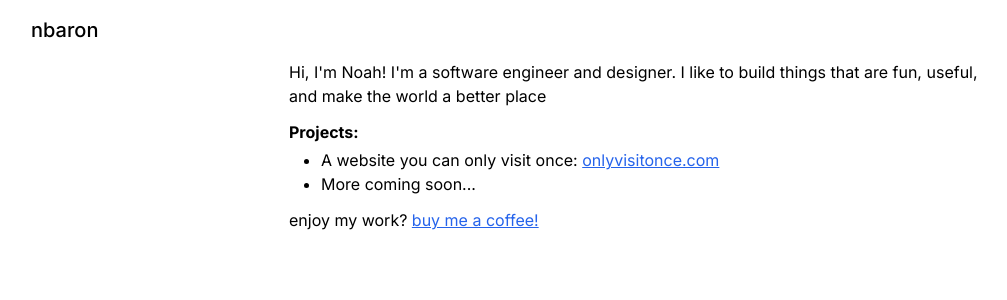
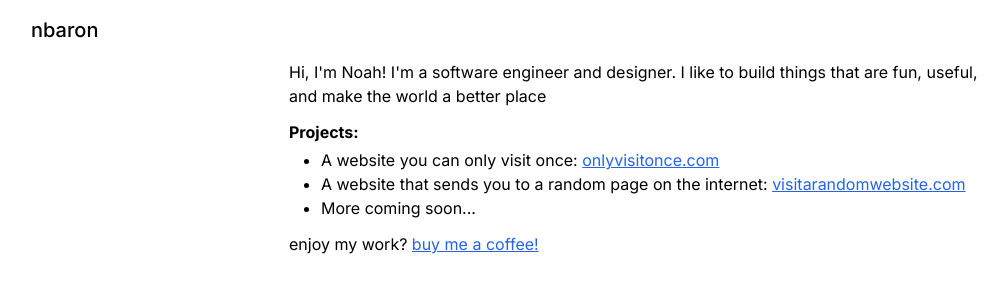
Before and after one commit to noahbaron91/nbaron, a Next.js app: page / in a window 1280 px wide. Shown: the top 300 px of the page, without its empty margins (1-1008 px from the left). Built offline with nearby package versions, Linux system fonts and the light colour scheme.

Commit message:
feat: visitarandomwebsite

```diff
--- a/src/app/page.tsx
+++ b/src/app/page.tsx
@@ -30,6 +30,16 @@ export default function Home() {
                 onlyvisitonce.com
               </a>
             </li>
+            <li>
+              A website that sends you to a random page on the internet:{' '}
+              <a
+                className='underline text-blue-600 hover:text-blue-800 visited:text-purple-600'
+                href='https://visitarandomwebsite.com'
+                target='_blank'
+              >
+                visitarandomwebsite.com
+              </a>
+            </li>
             <li>More coming soon...</li>
           </ul>
         </div>
```
